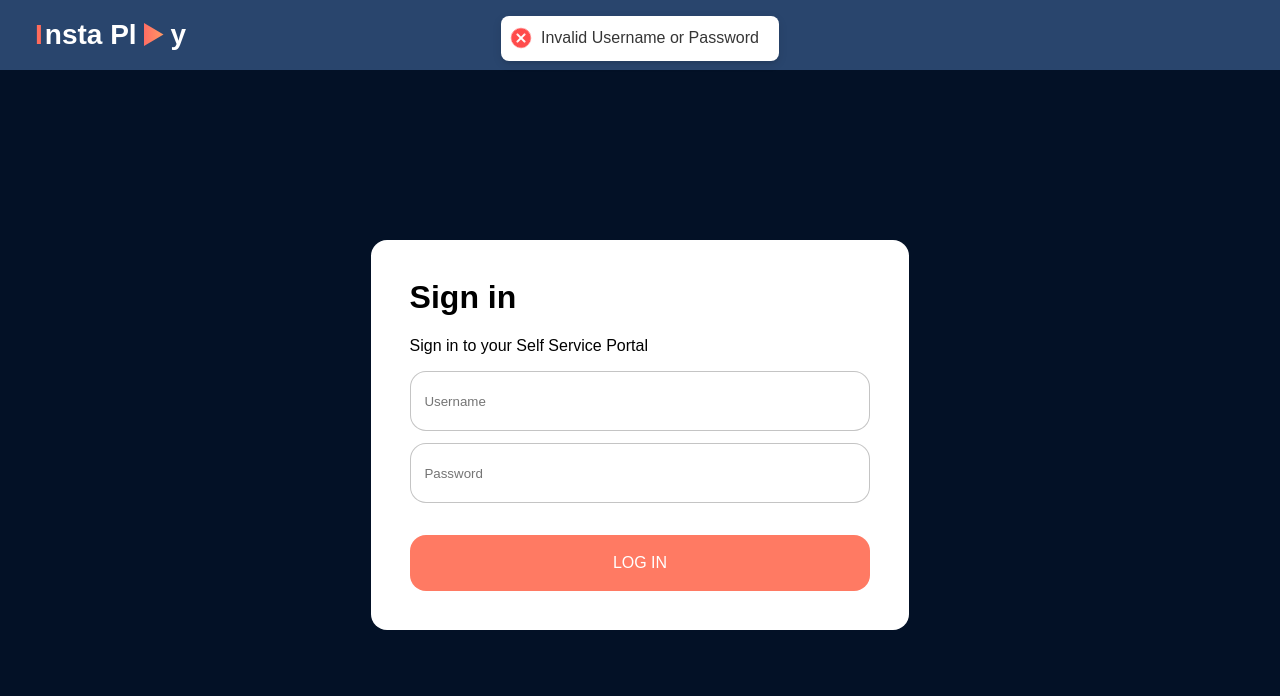
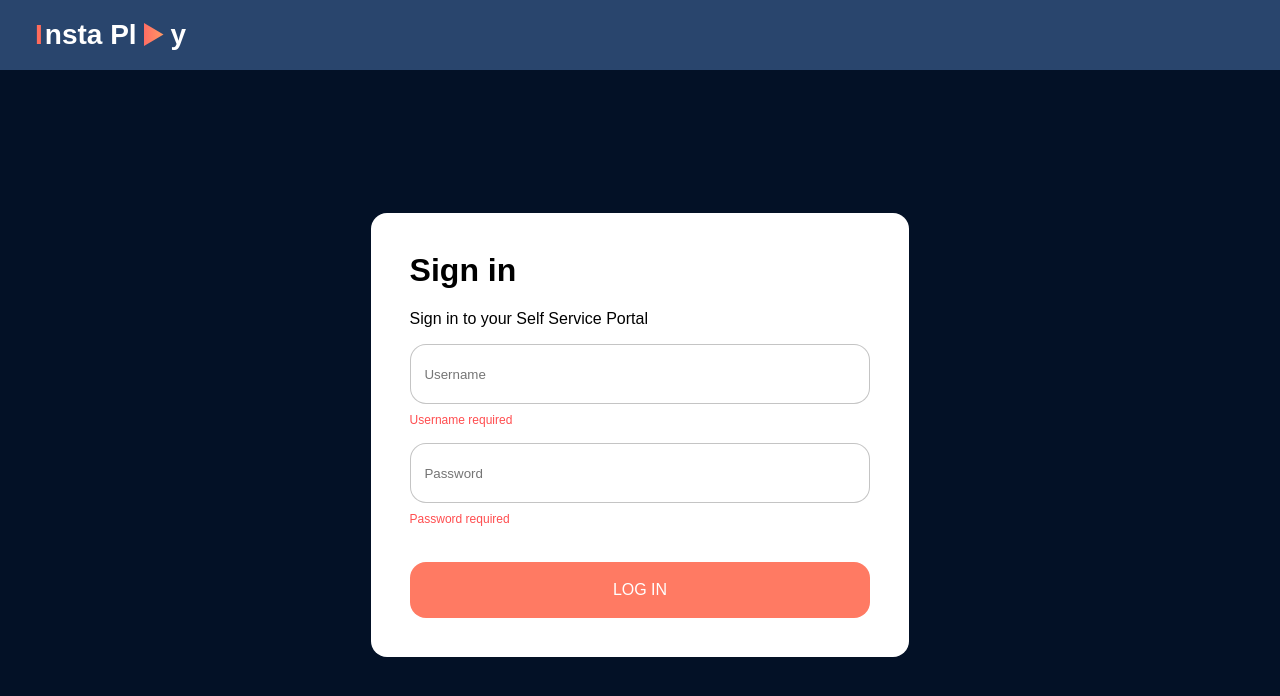
Before and after one commit to hema-subburaman/InstaPlay, a React (Vite) app in the folder movieDB/: page / in a window 1280 px wide. Both pictures are taken after a click on the button "LOG IN". Shown: the top 696 px of the page. Built offline with nearby package versions, Linux system fonts and the light colour scheme.

Commit message:
upto third page

```diff
--- a/movieDB/src/components/Header.jsx
+++ b/movieDB/src/components/Header.jsx
@@ -1,8 +1,19 @@
 import playIcon from "../assets/playIcon.svg";
+import { useNavigate } from "react-router-dom";
 function Header(){
+
+    const navigate = useNavigate();
+
+    const handleLogoClick = () => {
+        const token = localStorage.getItem("token");
+
+        if(token === "true"){
+            navigate("/home");
+        }
+    };
     return(
         <header className="header">
-            <div className="logo">
+            <div className="logo" onClick={handleLogoClick}>
                 <span className="highlight">I</span>
                 <span className="logo-text">nsta Pl</span>
                 <img src={playIcon} alt="play" className="play-icon"/>
--- a/movieDB/src/components/LoginForm.jsx
+++ b/movieDB/src/components/LoginForm.jsx
@@ -4,6 +4,8 @@ function LoginForm({
   setUsername,
   setPassword,
   handleLogin,
+  usernameError,
+  passwordError,
   error,
 }) {
   return (
@@ -18,12 +20,20 @@ function LoginForm({
         onChange={(e) => setUsername(e.target.value)}
       />
 
+      {usernameError && (
+      <p className="error-text">{usernameError}</p>
+      )}
+
       <input
         type="password"
         placeholder="Password"
         value={password}
         onChange={(e) => setPassword(e.target.value)}
       />
+
+      {passwordError && (
+      <p className="error-text">{passwordError}</p>
+      )}
       {error && <p className="error-message">{error}</p>}
       <button onClick={handleLogin}>
         LOG IN
--- a/movieDB/src/components/MovieDetails.jsx
+++ b/movieDB/src/components/MovieDetails.jsx
@@ -13,11 +13,18 @@ function MovieDetails(){
 
     const navigate = useNavigate();
     const [showImage, setShowImage] = useState(false);
+    const handleLogoClick = () => {
+      const token = localStorage.getItem("token");
+
+      if(token === "true"){
+        navigate("/home");
+      }
+    };
     return(
 
         <div className="details-page">
         <header className="navbar2">
-        <div className="logo2">
+        <div className="logo2" onClick={handleLogoClick}>
           <span className="highlight2">I</span>
           <span>nsta Pl</span>
           <img src={playIcon} alt="play" className="logo-play2" />
--- a/movieDB/src/components/Navbar.jsx
+++ b/movieDB/src/components/Navbar.jsx
@@ -5,6 +5,7 @@ import { toast } from "react-hot-toast";
 function Navbar(){
     const navigate = useNavigate();
     const handleLogout = () => {
+        localStorage.removeItem("token");
         toast.success("Logout Successful");
         setTimeout(() => {
             navigate("/", {replace: true});
--- a/movieDB/src/pages/Login.jsx
+++ b/movieDB/src/pages/Login.jsx
@@ -10,9 +10,29 @@ function Login() {
 
   const [username, setUsername] = useState("");
   const [password, setPassword] = useState("");
+  const[usernameError, setUsernameError] = useState("");
+  const [passwordError, setPasswordError] = useState("");
 
   const handleLogin = () => {
+    setUsernameError("");
+    setPasswordError("");
+
+    let isValid = true;
+
+    if (!username.trim()) {
+      setUsernameError("Username required");
+      isValid = false;
+    }
+
+    if (!password.trim()) {
+      setPasswordError("Password required");
+      isValid = false;
+    }
+
+    if (!isValid) return;
+
     if (username === "hema" && password === "1234") {
+      localStorage.setItem("token", "true");
       toast.success("Login Successful");
       navigate("/home");
     } else {
@@ -31,6 +51,8 @@ function Login() {
           setUsername={setUsername}
           setPassword={setPassword}
           handleLogin={handleLogin}
+          usernameError={usernameError}
+          passwordError={passwordError}
         />
       </div>
     </>
--- a/movieDB/src/styles/Home.css
+++ b/movieDB/src/styles/Home.css
@@ -19,6 +19,8 @@ body {
   font-size: 28px;
   font-weight: bold;
   color: white;
+  cursor: pointer;
+  text-decoration: none;
 }
 
 .logo-text {
--- a/movieDB/src/styles/Login.css
+++ b/movieDB/src/styles/Login.css
@@ -55,7 +55,7 @@ body {
 .login-card input {
   width: 100%;
   height: 60px;
-  margin-bottom: 12px;
+  margin-bottom: 15px;
   border-radius: 16px;
   padding: 0 3%;
   box-sizing: border-box;
@@ -77,10 +77,17 @@ body {
 .error-message {
   color: red;
   font-size: 14px;
-  margin-top: 8px;
-  margin-bottom: 12px;
+  margin-top: 0px;
+  margin-bottom: 8px;
 }
 
+.error-text {
+  color: #ff4d4f;
+  font-size: 12px;
+  margin: 2px 0 8px 0;
+  position: relative;
+  top: -8px;
+}
 
 @media screen and (max-width: 768px) {
   .header {
--- a/movieDB/src/styles/MovieDetails.css
+++ b/movieDB/src/styles/MovieDetails.css
@@ -22,6 +22,7 @@ body {
   font-weight: bold;
   display: flex;
   align-items: center;
+  cursor: pointer;
 }
 
 .highlight2 {
```
